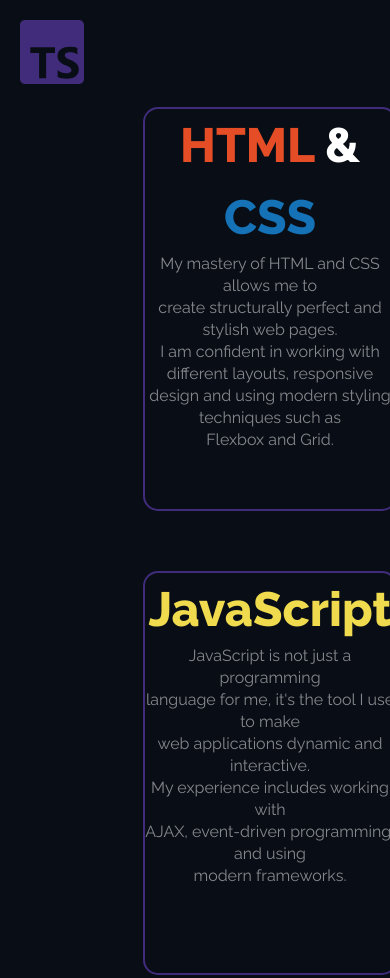
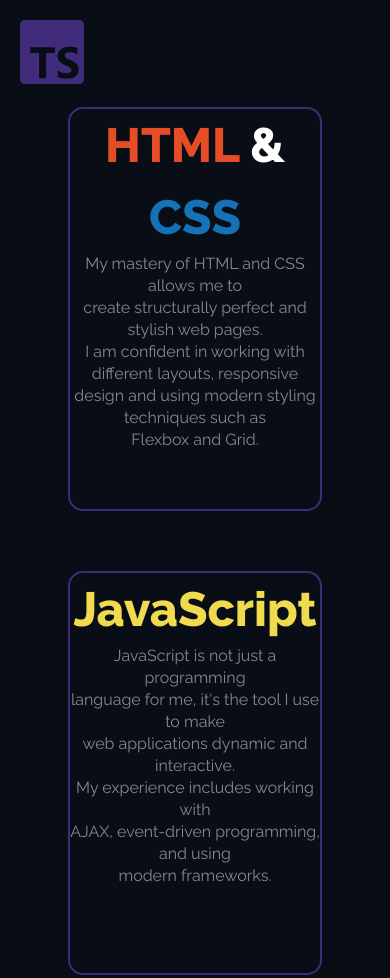
Before and after one commit to bollshoy/Portfolio, a plain HTML site: page index.html in a window 390 px wide. Shown: the part 4932-5910 px from the top of the page. Drawn offline with nearby package versions, Linux system fonts and the light colour scheme; files whose address does not match are found by name.

Commit message:
media.css

```diff
--- a/style/media.css
+++ b/style/media.css
@@ -75,7 +75,7 @@
 }
 
 /* 576 */
-@media (max-width: 576px) {
+@media (max-width: 570px) {
     .header__container {
         flex-direction: row-reverse;
         align-items: center;
@@ -158,6 +158,13 @@
 
 }
 
+/* 520 */
+@media (max-width:520px) {
+    .skills__content {
+        margin-right: 150px;
+    }
+}
+
 /* 376 */
 @media (max-width:376px){
     .skills__block {
```
